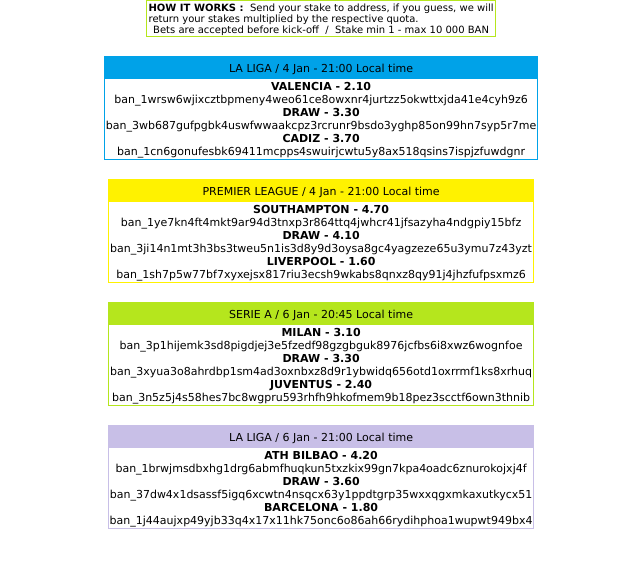
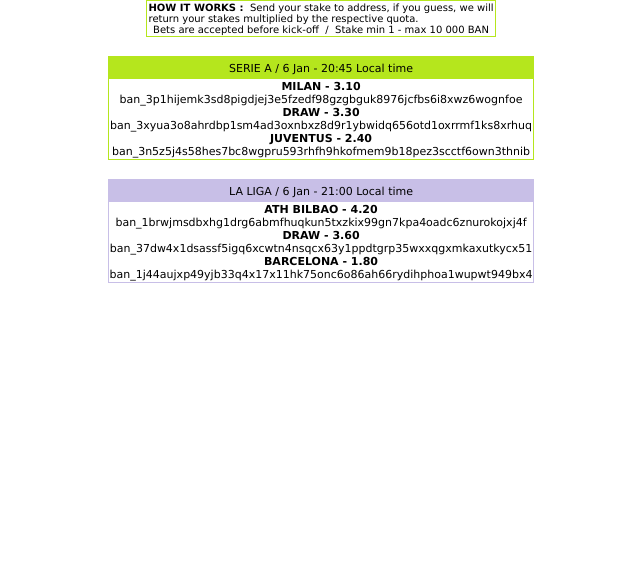
Before and after one commit to banbet/b, a plain HTML site: page index.html in a window 1280 px wide. Shown: the whole page, without its empty margins (319-959 px from the left). Drawn offline with Linux system fonts and the light colour scheme.

Commit message:
Update index.html

```diff
--- a/index.html
+++ b/index.html
@@ -61,52 +61,6 @@
 
 <!--Partidos-->
 
-<table class="tres">
-<tr>
-	<td align="center" bgcolor="#00A2E8" height="20"><div id="styleweb3">&nbspLA LIGA / 4 Jan - 21:00 Local time&nbsp</div></td>
-</tr>
-<tr>
-	<td align="center">
-	<div id="stylewebc">
-	<b>VALENCIA - 2.10</b>
-	<br />ban_1wrsw6wjixcztbpmeny4weo61ce8owxnr4jurtzz5okwttxjda41e4cyh9z6
-
-	<br><b>DRAW - 3.30</b>
-	<br />ban_3wb687gufpgbk4uswfwwaakcpz3rcrunr9bsdo3yghp85on99hn7syp5r7me
-
-	<br /><b>CADIZ - 3.70</b>
-	<br />ban_1cn6gonufesbk69411mcpps4swuirjcwtu5y8ax518qsins7ispjzfuwdgnr
-
-	<br />
-	</div>
-	</td>
-</tr>
-</table>
-
-<br />
-<table class="cuatro">
-<tr>
-	<td align="center" bgcolor="#fff200" height="20"><div id="styleweb3">&nbspPREMIER LEAGUE / 4 Jan - 21:00 Local time&nbsp</div></td>
-</tr>
-<tr>
-	<td align="center">
-	<div id="stylewebc">
-	<b>SOUTHAMPTON - 4.70</b>
-	<br />ban_1ye7kn4ft4mkt9ar94d3tnxp3r864ttq4jwhcr41jfsazyha4ndgpiy15bfz
-
-	<br><b>DRAW - 4.10</b>
-	<br />ban_3ji14n1mt3h3bs3tweu5n1is3d8y9d3oysa8gc4yagzeze65u3ymu7z43yzt
-
-	<br /><b>LIVERPOOL - 1.60</b>
-	<br />ban_1sh7p5w77bf7xyxejsx817riu3ecsh9wkabs8qnxz8qy91j4jhzfufpsxmz6
-
-	<br />
-	</div>
-	</td>
-</tr>
-</table>
-
-<br />
 <table class="uno">
 <tr>
 	<td align="center" bgcolor="#B5E61D" height="20"><div id="styleweb3">&nbspSERIE A / 6 Jan - 20:45 Local time&nbsp</div></td>
```
